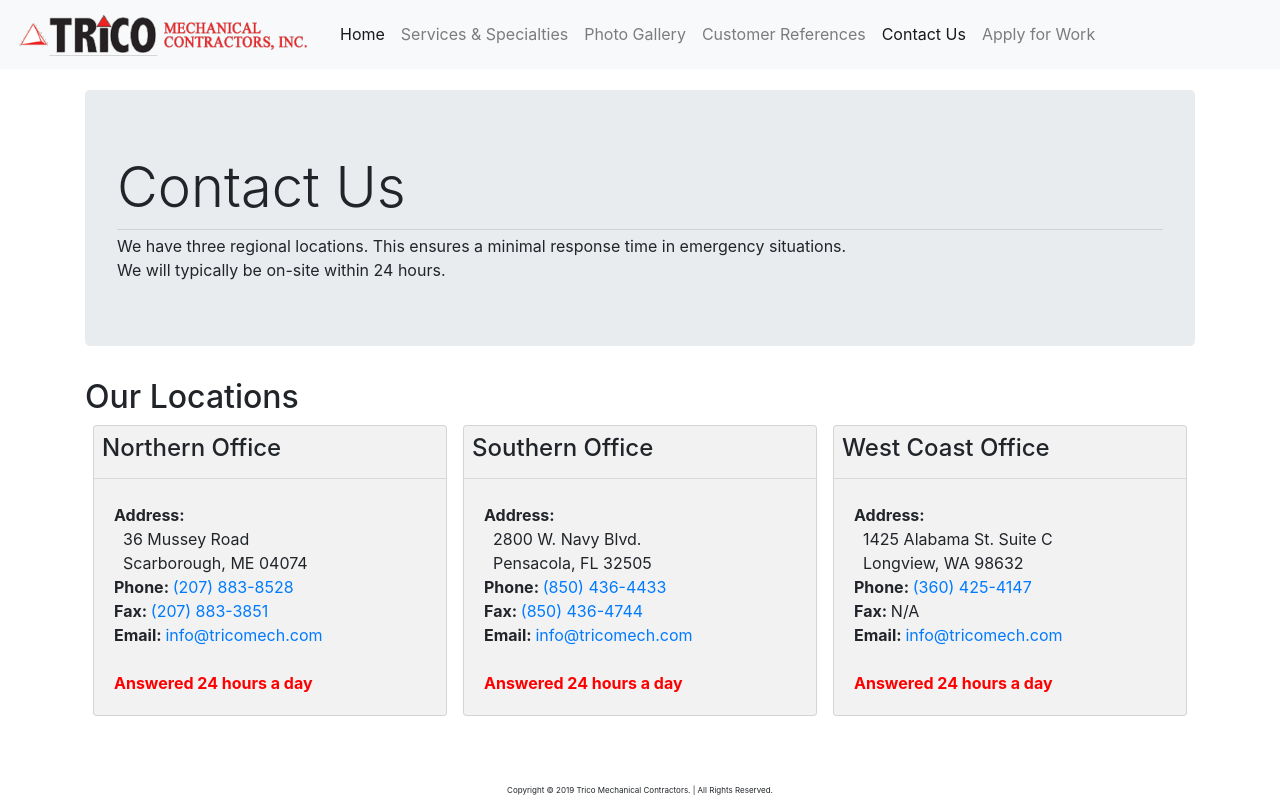
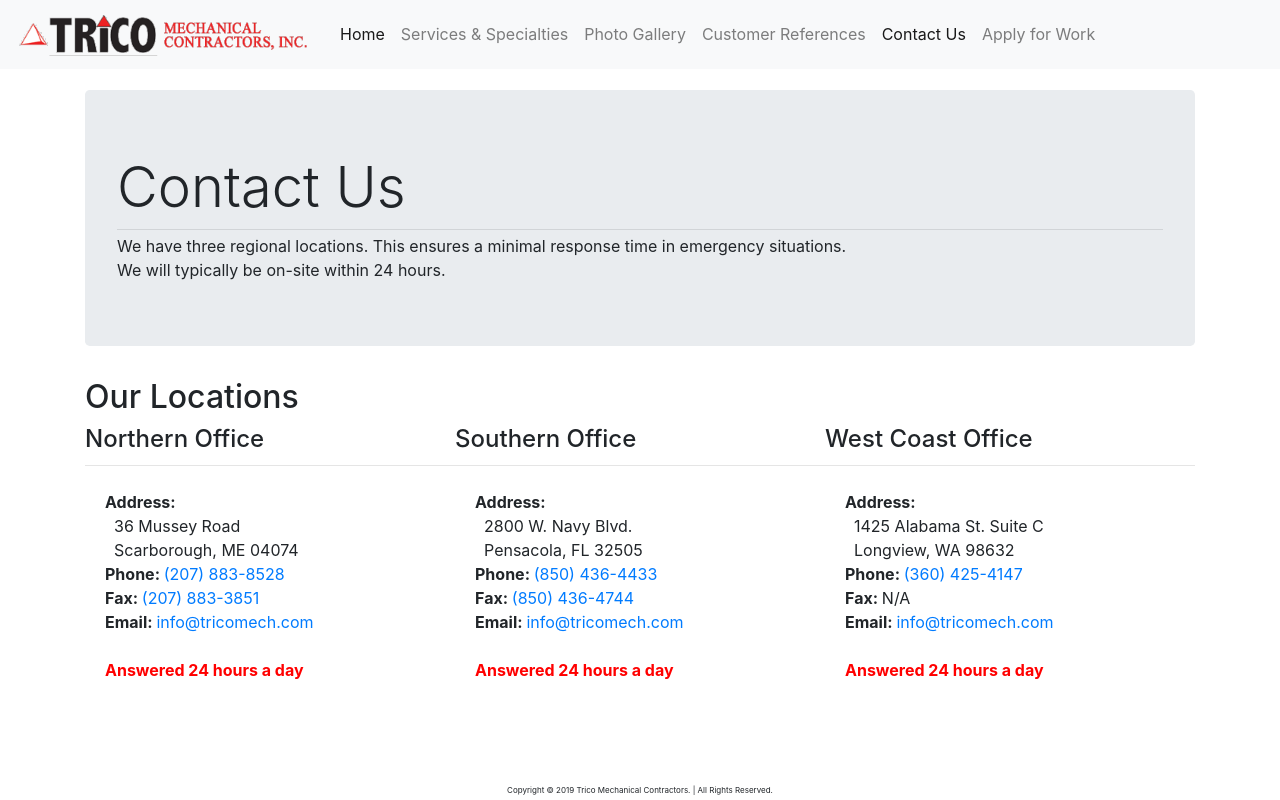
Before and after one commit to tricomechanical/trico, an Angular app: page /contact in a window 1280 px wide. Built offline with nearby package versions, Linux system fonts and the light colour scheme.

Commit message:
Added card component to wrap bootstrap's card to reduce duplicate html. Converted all cards to now use the component

```diff
--- a/angular.json
+++ b/angular.json
@@ -7,7 +7,7 @@
       "root": "",
       "sourceRoot": "src",
       "projectType": "application",
-      "prefix": "app",
+      "prefix": "",
       "schematics": {
         "@schematics/angular:component": {
           "style": "scss"
--- a/src/app/app.module.ts
+++ b/src/app/app.module.ts
@@ -8,6 +8,7 @@
 import { ContactComponent } from './pages/contact/contact.component';
 import { SpecialtiesComponent } from './pages/specialties/specialties.component';
 import { ReferencesComponent } from './pages/references/references.component';
+import { CardComponent } from './components/card/card.component';
 
 @NgModule({
   declarations: [
@@ -16,7 +17,8 @@
     NavigationBarComponent,
     ContactComponent,
     SpecialtiesComponent,
-    ReferencesComponent
+    ReferencesComponent,
+    CardComponent
   ],
   imports: [
     BrowserModule,
--- /dev/null
+++ b/src/app/components/card/card.component.html
@@ -0,0 +1,9 @@
+<div class="card mb-3" [className]="cardClass">
+    <h4 *ngIf="cardTitle.length" class="card-title">{{ cardTitle }}</h4>
+    <hr *ngIf="cardTitle.length" class="my-1">
+    <div class="card-body">
+        <div class="card-text">
+            <ng-content></ng-content>
+        </div>
+    </div>
+</div>
--- /dev/null
+++ b/src/app/components/card/card.component.scss
@@ -0,0 +1,6 @@
+.card {
+    margin: 0 8px;
+    .card-title {
+        padding: 8px 8px 0 8px;
+    }
+}
--- /dev/null
+++ b/src/app/components/card/card.component.ts
@@ -0,0 +1,18 @@
+import { Component, OnInit, Input } from '@angular/core';
+
+@Component({
+  selector: 'card',
+  templateUrl: './card.component.html',
+  styleUrls: ['./card.component.scss']
+})
+export class CardComponent implements OnInit {
+
+  constructor() { }
+
+  @Input() cardClass: string = '';
+  @Input() cardTitle: string = '';
+
+  ngOnInit(): void {
+  }
+
+}
--- a/src/app/pages/contact/contact.component.html
+++ b/src/app/pages/contact/contact.component.html
@@ -11,11 +11,8 @@
     </div>
     <h2>Our Locations</h2>
     <div class="contact-body-wrapper">
-        <div class="card mb-3 location-card">
-            <h4 class="card-title">Northern Office</h4>
-            <hr class="my-1">
-            <div class="card-body">
-                <p class="card-text">
+        <card class="location-card" [cardTitle]="'Northern Office'" [cardClass]="'location-card'">
+            <p>
                 <b>Address:</b><br/>
                 &nbsp;&nbsp;36 Mussey Road<br/>
                 &nbsp;&nbsp;Scarborough, ME 04074<br/>
@@ -25,13 +22,9 @@
                 <br/>
                 <b class="answered-24">Answered 24 hours a day</b>
             </p>
-            </div>
-        </div>
-        <div class="card mb-3 location-card">
-            <h4 class="card-title">Southern Office</h4>
-            <hr class="my-1">
-            <div class="card-body">
-                <p class="card-text">
+        </card>
+        <card class="location-card" [cardTitle]="'Southern Office'" [cardClass]="'location-card'">
+            <p>
                 <b>Address:</b><br/>
                 &nbsp;&nbsp;2800 W. Navy Blvd.<br/>
                 &nbsp;&nbsp;Pensacola, FL 32505<br/>
@@ -41,13 +34,9 @@
                 <br/>
                 <b class="answered-24">Answered 24 hours a day</b>
             </p>
-            </div>
-        </div>
-        <div class="card mb-3 location-card">
-            <h4 class="card-title">West Coast Office</h4>
-            <hr class="my-1">
-            <div class="card-body">
-                <p class="card-text">
+        </card>
+        <card class="location-card" [cardTitle]="'West Coast Office'" [cardClass]="'location-card'">
+            <p>
                 <b>Address:</b><br/>
                 &nbsp;&nbsp;1425 Alabama St. Suite C<br/>
                 &nbsp;&nbsp;Longview, WA 98632<br/>
@@ -57,7 +46,6 @@
                 <br/>
                 <b class="answered-24">Answered 24 hours a day</b>
             </p>
+        </card>
     </div>
 </div>
-    </div>
-</div>
--- a/src/app/pages/contact/contact.component.scss
+++ b/src/app/pages/contact/contact.component.scss
@@ -3,11 +3,6 @@
     flex-direction: row;
     .location-card {
         flex: 1;
-        margin: 0 8px;
-        background-color: darken(white, 5%);
-        .card-title {
-            padding: 8px 8px 0 8px;
-        }
         .answered-24 {
             color: red;
         }
--- a/src/app/pages/home/home.component.html
+++ b/src/app/pages/home/home.component.html
@@ -6,27 +6,19 @@
         <hr class="my-1">
     </div>
     <div class="home-body-wrapper">
-        <div class="card mb-3 who-we-are-card">
-            <h3 class="card-title">Who we are:</h3>
-            <hr class="my-1">
-            <div class="card-body">
-                <p class="card-text">
-                    {{ whoWeAreText }}
-                </p>
-            </div>
-        </div>
-        <div class="card mb-3 specialties-card">
-            <h3 class="card-title">Specialties</h3>
-            <hr class="my-1">
-            <div class="card-body">
-                <p>
-                    - Pulp Mill<br/>
-                    - Paper Machine<br/>
-                    - Power<br/>
-                    - Field Service<br/>
-                    - Custom Fabrication
-                </p>
-            </div>
-        </div>
+        <card class="who-we-are-card" [cardTitle]="'Who we are:'" [cardClass]="'who-we-are-card'">
+            <p class="card-text">
+                {{ whoWeAreText }}
+            </p>
+        </card>
+        <card class="specialties-card" [cardTitle]="'Specialties'" [cardClass]="'specialties-card'">
+            <ul>
+                <li>Pulp Mill</li>
+                <li>Paper Machine</li>
+                <li>Power</li>
+                <li>Field Services</li>
+                <li>Custom Fabrication</li>
+            </ul>
+        </card>
     </div>
 </div>
--- a/src/app/pages/references/references.component.html
+++ b/src/app/pages/references/references.component.html
@@ -5,17 +5,13 @@
         </h1>
     </div>
     <div class="references-wrapper">
-        <div class="card mb-3 reference-card" *ngFor="let reference of references">
-            <h4 class="card-title">{{ reference.name }}</h4>
-            <hr class="my-1">
-            <div class="card-body">
-                <div *ngFor="let location of reference.locations">
-                    <h5>{{location.location}}</h5>
-                    <ul class="card-text">
-                        <li *ngFor="let note of location.notes">{{note}}</li>
-                    </ul>
-                </div>
+        <card *ngFor="let reference of references" class="reference-card" [cardTitle]="reference.name" [cardClass]="'reference-card'">
+            <div *ngFor="let location of reference.locations">
+                <h5>{{location.location}}</h5>
+                <ul class="card-text">
+                    <li *ngFor="let note of location.notes">{{note}}</li>
+                </ul>
             </div>
-        </div>
+        </card>
     </div>
 </div>
--- a/src/app/pages/specialties/specialties.component.html
+++ b/src/app/pages/specialties/specialties.component.html
@@ -5,8 +5,7 @@
         </h1>
     </div>
     <div class="specialties-wrapper">
-        <div class="card mb-3 services-card">
-            <div class="card-body">
+        <card class="services-card" [cardClass]="'sercices-card'">
             <p class="card-text">
                 Trico owns 6 fully stocked tool trailers along with an extensive stock of specialty equipment.<br/>
             </p>
@@ -24,20 +23,15 @@
                 <li>Trico owns, inspects and maintains a stock of 26 Skyclimber motors which allow us to better respond to emergency situations.</li>
                 <li>Ability to install multiple skyclimber platforms to accommodate work from multiple levels at the same time.</li>
             </ul>
-            </div>
-        </div>
-        <div class="card mb-3 specialties-card">
-            <h4 class="card-title">Specialties</h4>
-            <hr class="my-1">
-            <div class="card-body">
-                <ul class="card-text">
+        </card>
+        <card class="specialties-card" [cardTitle]="'Specialties'" [cardClass]="'specialties-card'">
+            <ul>
                 <li>Pulp Mill</li>
                 <li>Paper Machine</li>
                 <li>Power</li>
                 <li>Field Services</li>
                 <li>Custom Fabrication</li>
             </ul>
+        </card>
     </div>
 </div>
-    </div>
-</div>
--- a/src/app/pages/specialties/specialties.component.scss
+++ b/src/app/pages/specialties/specialties.component.scss
@@ -9,10 +9,6 @@
 
     .specialties-card {
         flex: 1;
-        margin: 0 8px;
-        .card-title {
-            padding: 8px 8px 0 8px;
-        }
     }
 }
 
```
Also changed, not shown: 1 other file (tests, documents, lock files or other folders). Lines whose indentation alone changed are shown as unchanged.
